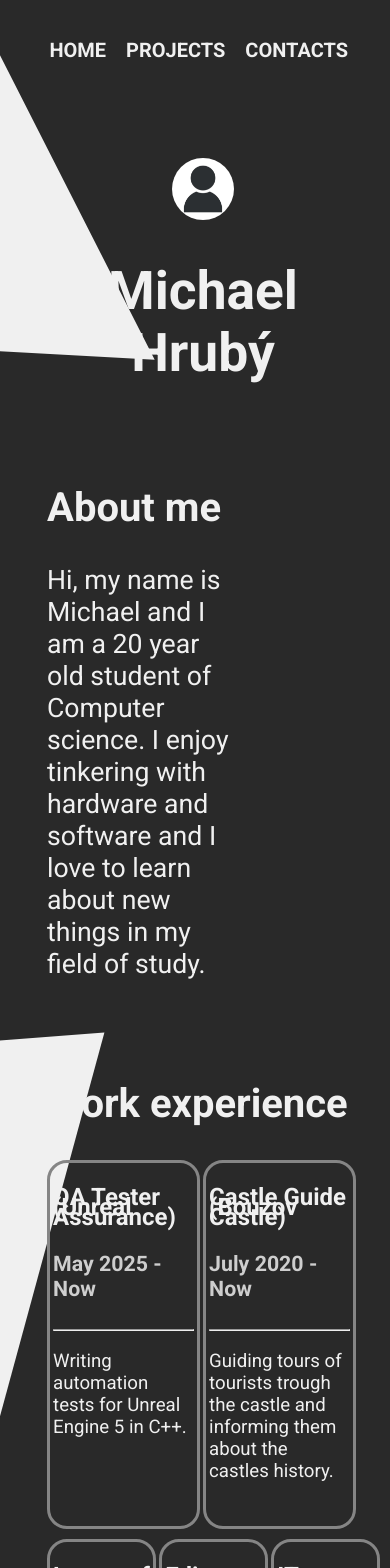
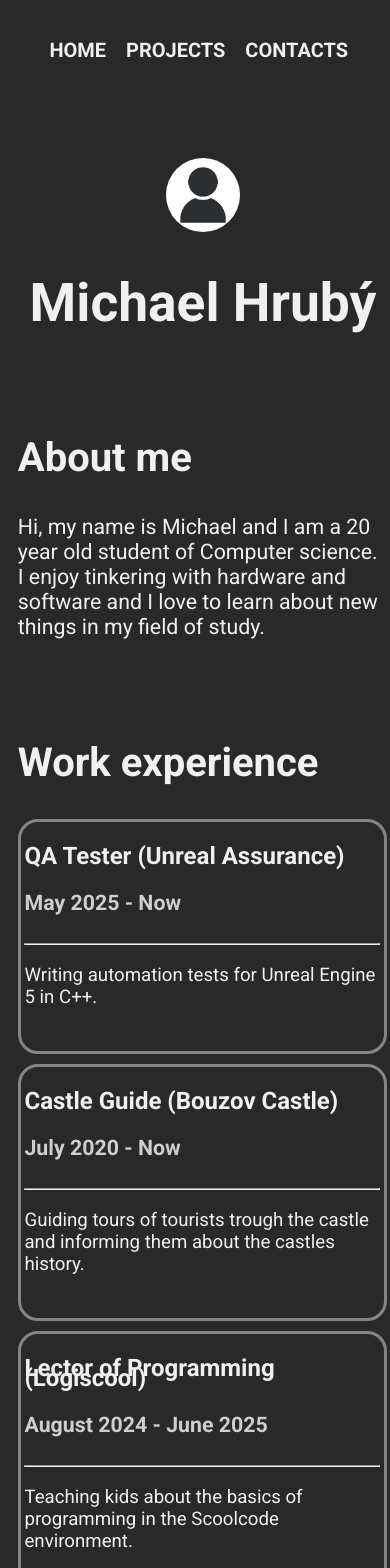
Before and after one commit to GalactusCZ/main-page, a Vue app: page / in a window 390 px wide. Shown: the top 1568 px of the page. Built offline with nearby package versions, Linux system fonts and the light colour scheme.

Commit message:
Change: Basic responsive design (WIP)

```diff
--- a/src/styles/home.scss
+++ b/src/styles/home.scss
@@ -85,3 +85,28 @@ h1 {
     flex-flow: row;
   }
 }
+
+/* Responsive design */
+@media only screen and (max-width: 1700px) {
+  .items {
+    flex-flow: column;
+    margin-bottom: 0;
+  }
+
+  .item {
+    padding: 5px 10%;
+  }
+
+  .item-w1, .item-w2, .item-w3, .item-w4, .item-w5, .item-e1, .item-e2 {
+    width: 96% !important;
+    margin-right: 0;
+    margin-bottom: 10px;
+  }
+}
+
+@media only screen and (max-width: 860px) {
+  .about p {
+    width: 100%;
+    font-size: 16pt;
+  }
+}
--- a/src/styles/main.scss
+++ b/src/styles/main.scss
@@ -24,3 +24,16 @@ body {
   width: 80%;
   margin: 0 auto;
 }
+
+/* Responsive design */
+@media only screen and (max-width: 1200px) {
+  body {
+    background-image: none;
+  }
+}
+
+@media only screen and (max-width: 860px) {
+  .contents {
+    width: 95%;
+  }
+}
--- a/src/styles/projects.scss
+++ b/src/styles/projects.scss
@@ -45,3 +45,28 @@
     }
   }
 }
+
+/* Responsive design */
+@media only screen and (max-width: 950px) {
+  .project {
+    flex-flow: column;
+    width: 96%;
+  }
+
+  .description {
+    width: 100% !important;
+    padding-right: 0 !important;
+  }
+
+  .image {
+    width: 50%;
+    margin: 0 auto;
+  }
+}
+
+
+@media only screen and (max-width: 740px) {
+  .image {
+    width: 70% !important;
+  }
+}
```
